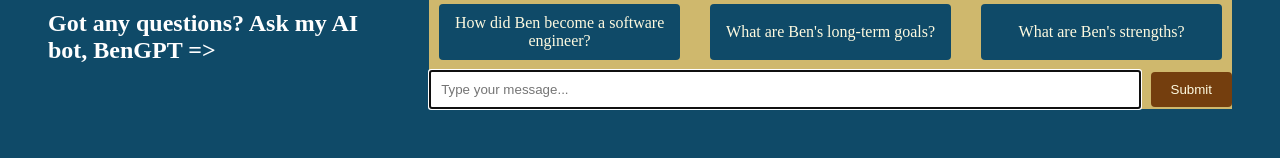
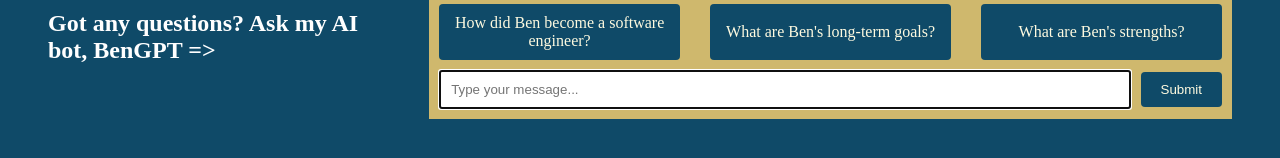
Before and after one commit to bwilbert67/portfolio-website, a Vue app: page / in a window 1280 px wide. Shown: the part 542-700 px from the top of the page. Built offline with nearby package versions, Linux system fonts and the light colour scheme; no server answers.

Commit message:
margin changes to chat ui

```diff
--- a/src/components/ChatBot.vue
+++ b/src/components/ChatBot.vue
@@ -162,12 +162,16 @@ export default {
   flex: 1;
   padding: 10px;
   box-sizing: border-box;
+  margin-left: 10px;
+  margin-bottom: 10px;
 }
 
 #submit-button {
   padding: 10px 20px;
   margin-left: 10px;
-  background-color: #743E0E;
+  margin-right: 10px;
+  margin-bottom: 10px;
+  background-color: #0F4A68;
   color: #FEFAE0;
   border: none;
   border-radius: 4px;
```
